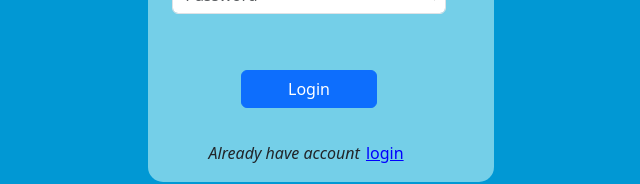
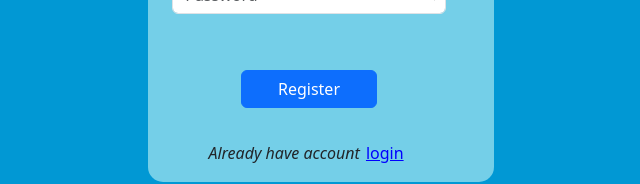
Before and after one commit to Merlinlibin/Password_reset_frontend, a React (Vite) app: page / in a window 1280 px wide. Shown: the part 517-701 px from the top of the page, without its empty margins (319-959 px from the left). Built offline with nearby package versions, Linux system fonts and the light colour scheme.

Commit message:
register added

```diff
--- a/src/App.jsx
+++ b/src/App.jsx
@@ -17,7 +17,7 @@ function App() {
   });
   const [logobj, setlogobj] = useState({
     email: "",
-    password: "",
+    Password: "",
   });
 
   useEffect(() => {
--- a/src/components/Login.jsx
+++ b/src/components/Login.jsx
@@ -6,21 +6,14 @@ import "../styles/Login.css";
 import { Oval } from "react-loader-spinner";
 import { useNavigate } from "react-router-dom";
 
-function Login({
-  token,
-  settoken,
-  user,
-  setuser,
-  logobj,
-  setlogobj,
-}) {
+function Login({ token, settoken, user, setuser, logobj, setlogobj }) {
   const loginUrl = "https://loginbackend-7ar3.onrender.com/api/login/";
   const emailresetUrl = "https://loginbackend-7ar3.onrender.com/api/mailReset";
   const passref = useRef("");
   const eyeref = useRef("");
   const errMailref = useRef("");
   const errpassref = useRef("");
-  const resetmailref=useRef("")
+  const resetmailref = useRef("");
   const [loading, setloading] = useState(false);
   const [popup, setpopup] = useState(false);
   const [resetmail, setresetmail] = useState("");
@@ -46,7 +39,7 @@ function Login({
       const response = await axios.post(loginUrl, logobj);
 
       const data = await response.data;
-            console.log(data);
+      console.log(response);
       if (response.status === 200) {
         console.log("User logged in successfully");
         console.log(response.status);
@@ -64,22 +57,19 @@ function Login({
         }
       }
     } catch (e) {
-            console.log("Error logging in...", e.response.status);
+      console.log("Error logging in...", e.response);
       setloading(false);
       if ((e.response.status = 401)) {
         errMailref.current.className = "errMail d-block";
         errpassref.current.className = "errpass d-block";
       }
     }
-
   };
-
 
   const handleregister = () => {
     event.preventDefault();
     navigate("/");
   };
-
 
   const handleresetpass = async () => {
     try {
@@ -90,13 +80,12 @@ function Login({
         console.log(response);
         setresetmail("");
         setpopup(false);
-              alert("Please check the mail for reset link...")
+        alert("Please check the mail for reset link...");
       }
     } catch (e) {
       console.log("email dosent match please register", e.response.status);
       resetmailref.current.style.visibility = "visible";
       setresetmail("");
-
     }
   };
   return (
@@ -132,9 +121,9 @@ function Login({
                   name="password"
                   className="form-control my-2"
                   placeholder="Password"
-                  value={logobj.password}
+                  value={logobj.Password}
                   onChange={(e) => {
-                    setlogobj({ ...logobj, password: e.target.value });
+                    setlogobj({ ...logobj, Password: e.target.value });
                   }}
                 />
                 <div className="errpass d-none" ref={errpassref}>
@@ -192,7 +181,8 @@ function Login({
                       color: "red",
                       fontSize: "20px",
                       visibility: "hidden",
-                    }} ref={resetmailref}>
+                    }}
+                    ref={resetmailref}>
                     <p>! Invalid emailemail, please register</p>
                   </div>
                   <div>
--- a/src/components/Register.jsx
+++ b/src/components/Register.jsx
@@ -159,7 +159,7 @@ function Register({
                     <Oval color="white" height="25" width="25" />
                   </div>
                 ) : (
-                  "Login"
+                  "Register"
                 )}
               </button>
             </div>
```
Lines whose indentation alone changed are shown as unchanged.
